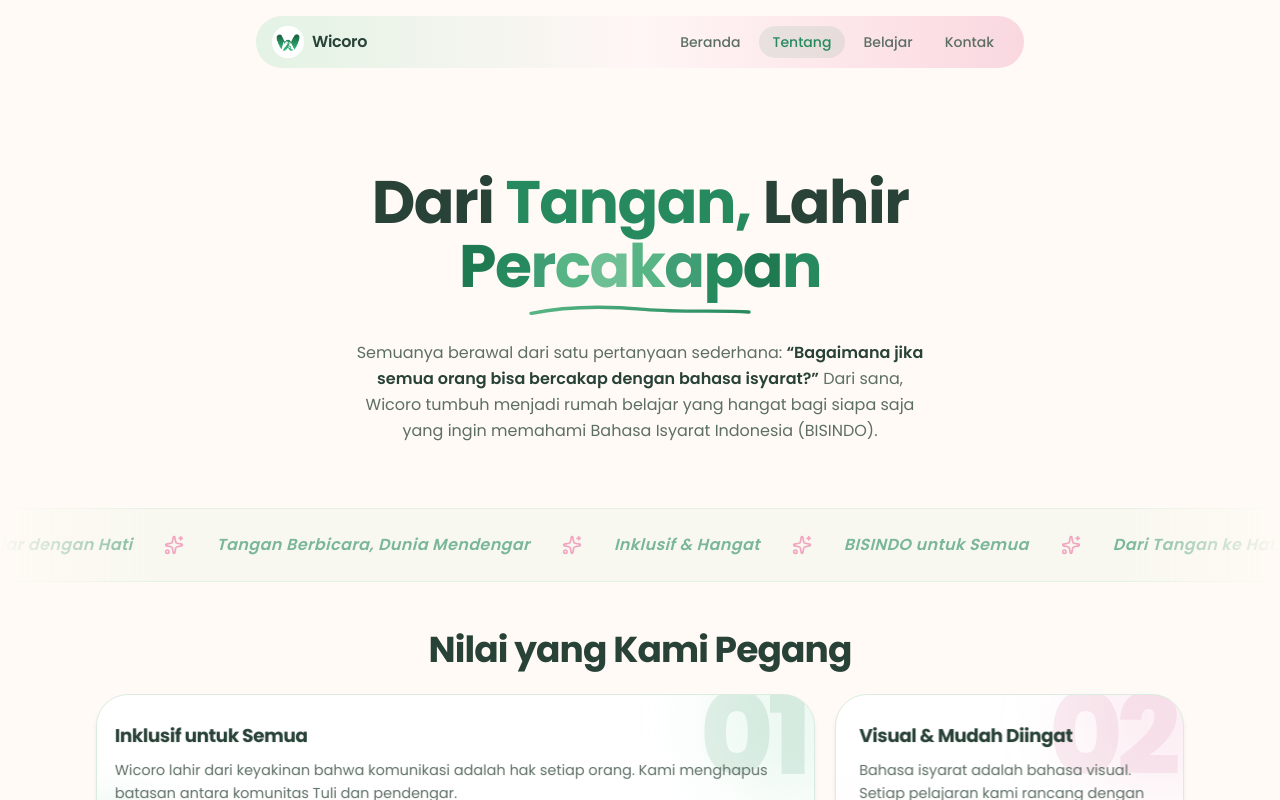
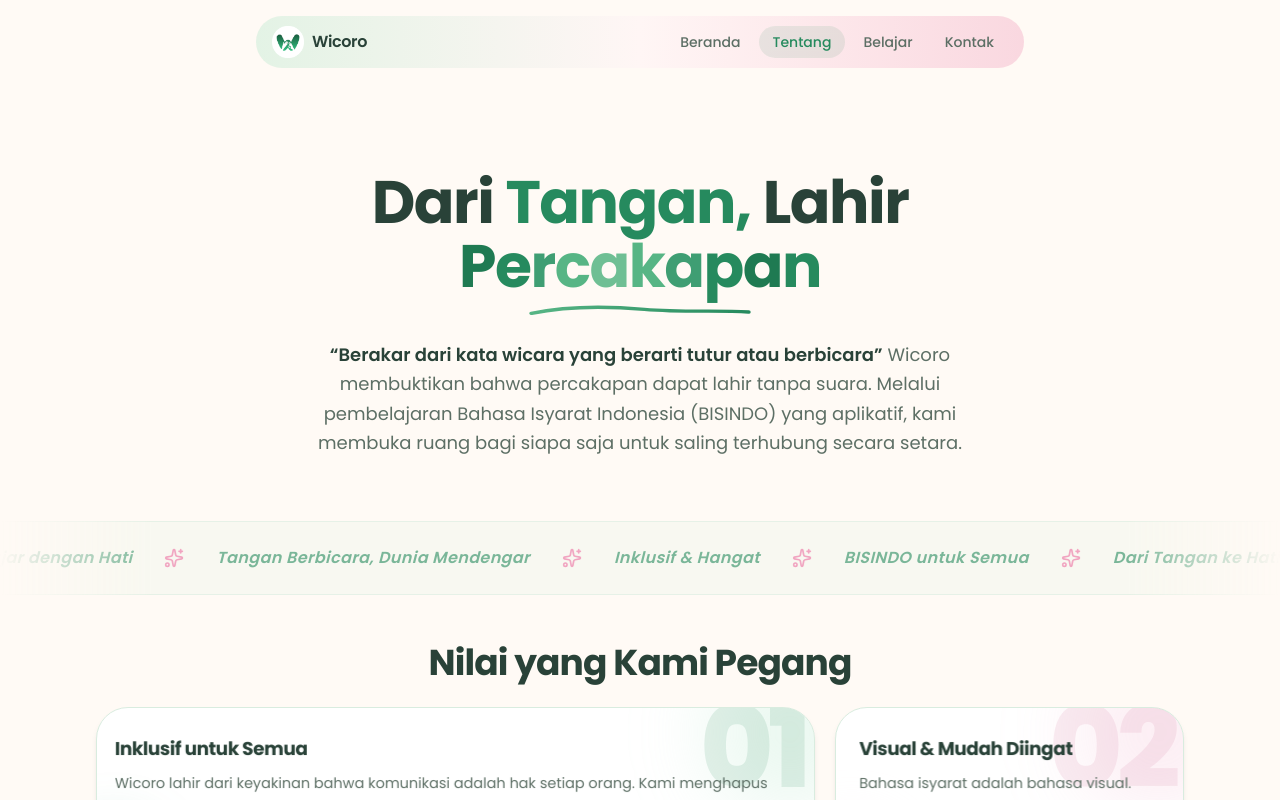
Before and after one commit to saph3n/wicoro, a Next.js app: page /about in a window 1280 px wide. Shown: the top 800 px of the page. Built offline with nearby package versions, Linux system fonts and the light colour scheme.

Commit message:
ubah about

```diff
--- a/src/app/about/page.tsx
+++ b/src/app/about/page.tsx
@@ -52,15 +52,12 @@ export default function AboutPage() {
           <div className="mx-auto max-w-3xl text-center">
             <HeroTitle />
 
-            <FadeIn delay={0.3}>
-              <p className="mx-auto mt-6 max-w-xl text-sm leading-relaxed text-muted-foreground sm:text-base">
-                Semuanya berawal dari satu pertanyaan sederhana:{" "}
+            <FadeIn delay={0.2}>
+              <p className="mx-auto mt-6 max-w-2xl text-base leading-relaxed text-muted-foreground sm:text-lg">
                 <span className="font-semibold text-foreground">
-                  &ldquo;Bagaimana jika semua orang bisa bercakap dengan
-                  bahasa isyarat?&rdquo;
+                  &ldquo;Berakar dari kata wicara yang berarti tutur atau berbicara&rdquo;
                 </span>{" "}
-                Dari sana, Wicoro tumbuh menjadi rumah belajar yang hangat
-                bagi siapa saja yang ingin memahami Bahasa Isyarat Indonesia (BISINDO).
+                Wicoro membuktikan bahwa percakapan dapat lahir tanpa suara. Melalui pembelajaran Bahasa Isyarat Indonesia (BISINDO) yang aplikatif, kami membuka ruang bagi siapa saja untuk saling terhubung secara setara.
               </p>
             </FadeIn>
           </div>
```
